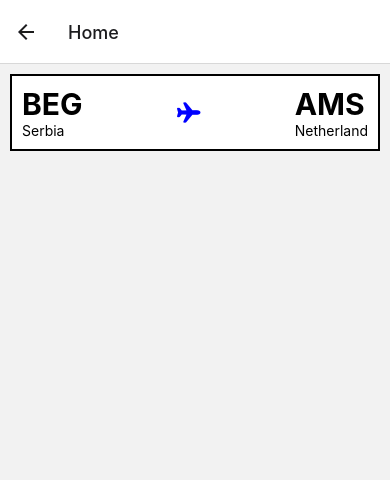
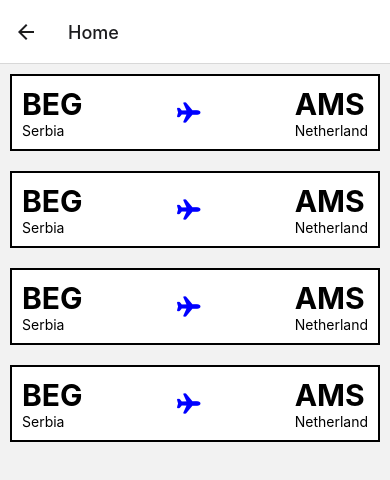
Before and after one commit to BrightCoders-Institute/s4a1-reservaci-n-de-vuelos-s4a1-reservacion-de-vuelos-team-5, a React Native app: screen /Home in a window 390 px wide. Shown: the top 480 px of the page. Built offline with nearby package versions, Linux system fonts and the light colour scheme.

Commit message:
cards ad

```diff
--- a/screens/home.tsx
+++ b/screens/home.tsx
@@ -6,6 +6,13 @@ import Card_fly from '../components/card_fly'
 export default function Home() {
 
   return (
-      <Card_fly/>
+    <View>
+
+      <Card_fly></Card_fly>
+      <Card_fly></Card_fly>
+      <Card_fly></Card_fly>
+      <Card_fly></Card_fly>
+
+    </View>
   )
 }
```
